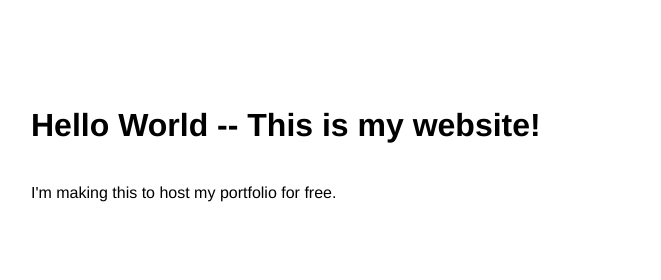
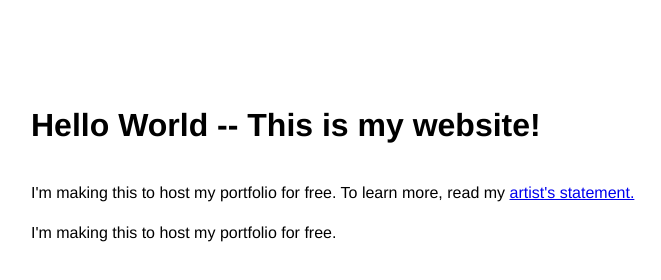
Before and after one commit to wendycaii/wendycaii.github.io, a plain HTML site: page index.html in a window 1280 px wide. Shown: the whole page, without its empty margins (109-770 px from the left). Drawn offline with Linux system fonts and the light colour scheme.

Commit message:
Update index.html

```diff
--- a/index.html
+++ b/index.html
@@ -7,6 +7,7 @@
   </head>
   <body>
     <h1>Hello World -- This is my website!</h1>
+    <p>I'm making this to host my portfolio for free. To learn more, read my <a href="statement.html">artist's statement.</a></p>
     <p>I'm making this to host my portfolio for free.</p>
   </body>
 </html>
```
